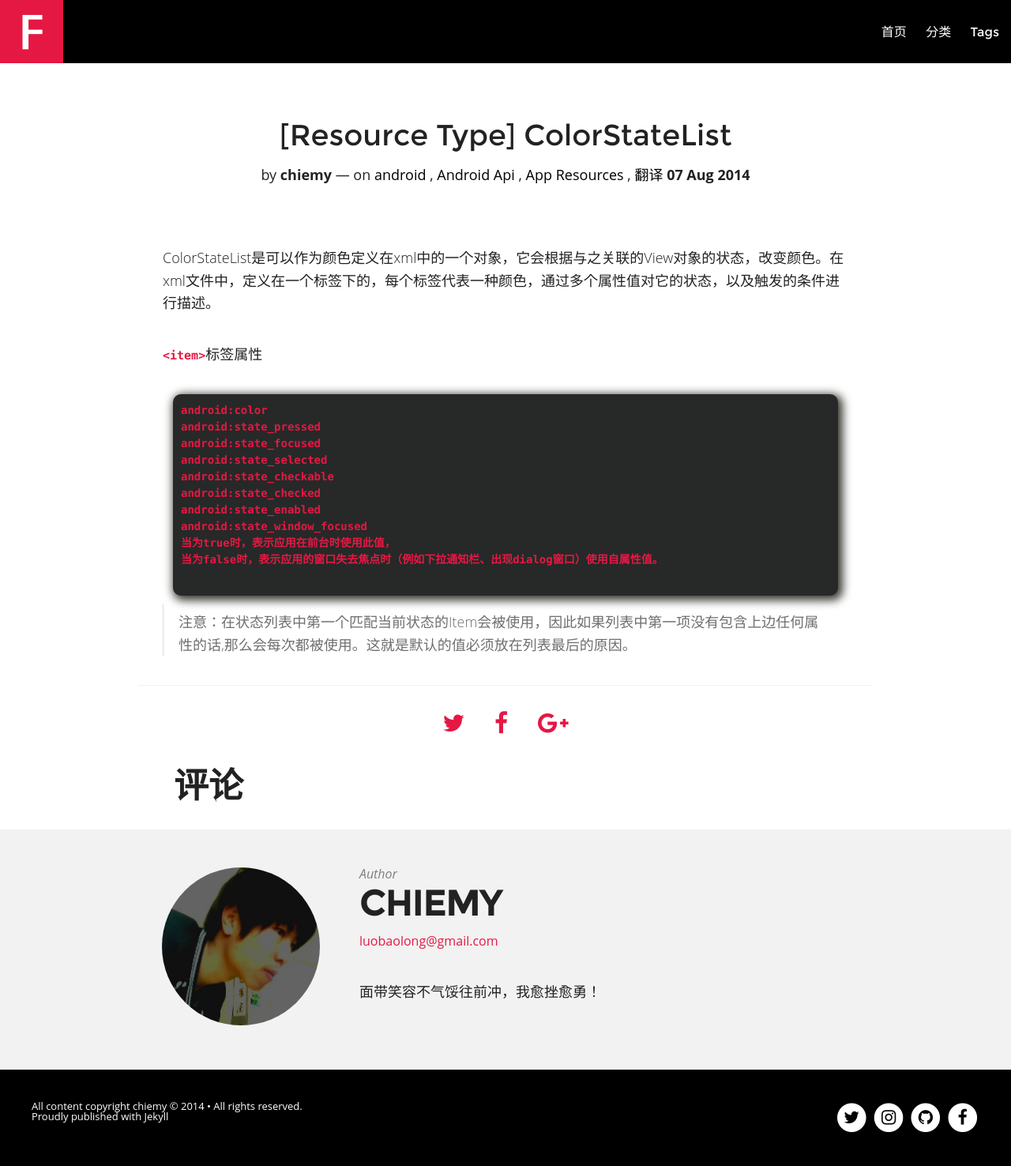
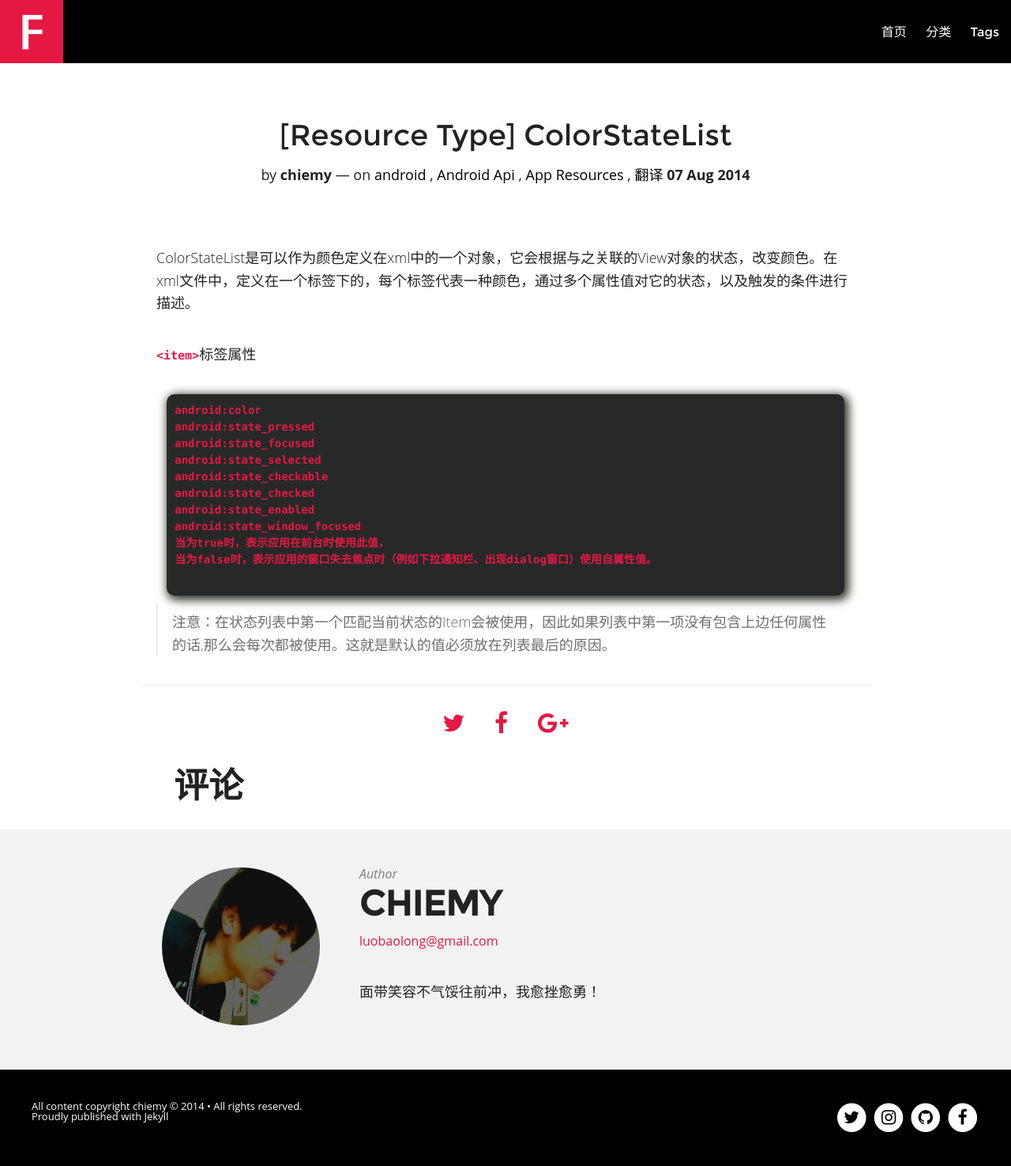
Before and after one commit to chiemy/blog, a Jekyll site: the page built from android/_posts/2014-08-07-resource-type-colorstatelist.md, in a window 1280 px wide. Shown: the whole page at 79% size. Built offline with Jekyll 4.4.1, drawn with Linux system fonts in a browser that asks for light colours; nearby versions of some CDN libraries; comment, search, counter and statistics services are not loaded.

Commit message:
内边距

```diff
--- a/assets/css/post.css
+++ b/assets/css/post.css
@@ -190,7 +190,10 @@ html, body, .notepad-post-container, .notepad-post-header {
       padding-right: 1rem; }
       @media only screen and (min-width: 40.063em) {
         .post-template .notepad-post-content > div:not(.notepad-post-title) {
-          margin: -18% auto 0; } }
+          margin: -18% auto 0;
+          padding-left: 0.5rem;
+          padding-right: 0.5rem;
+          } }
       @media only screen and (min-width: 70em) {
         .post-template .notepad-post-content > div:not(.notepad-post-title) {
           margin: -10% auto 0; } }
```
